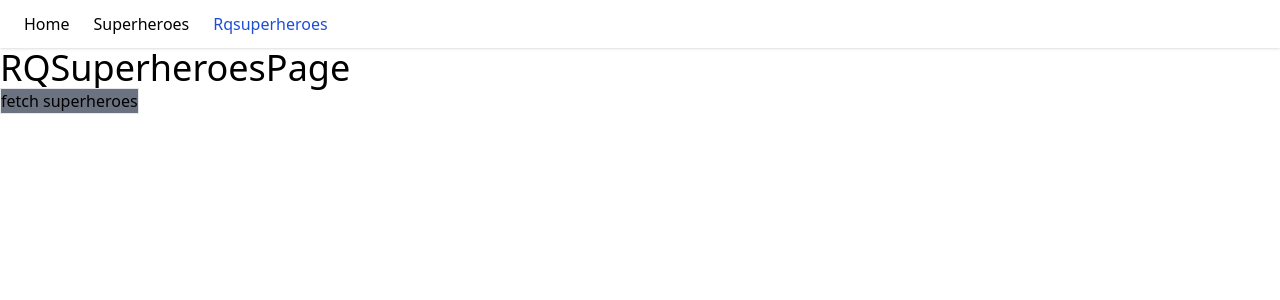
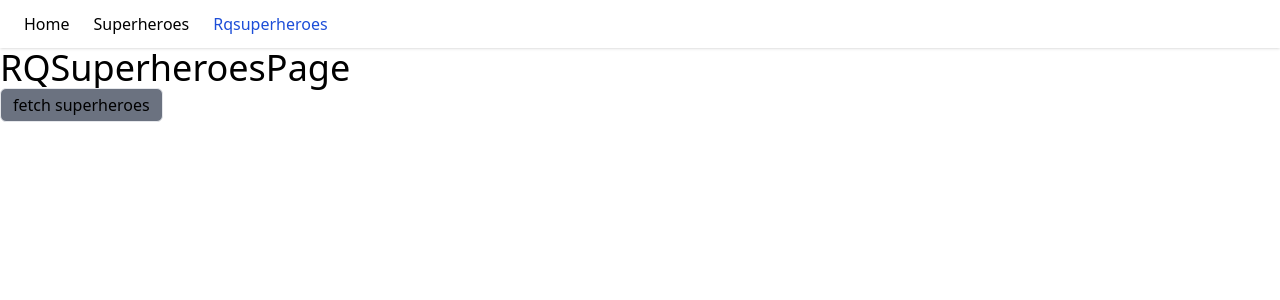
Before and after one commit to armin-bkh/react-query-practice, a React (Create React App) app: page /rqsuperheroes in a window 1280 px wide. Shown: the top 300 px of the page. Built offline with nearby package versions, Linux system fonts and the light colour scheme.

Commit message:
onSuccess and onError callbacks

```diff
--- a/src/Pages/RQSuperheroesPage.jsx
+++ b/src/Pages/RQSuperheroesPage.jsx
@@ -7,16 +7,26 @@ const fetchSuperheroes = () => {
   return http.get("/superheroes");
 };
 
+const onSuccess = (data) => {
+  console.log("success", data);
+};
+
+const onError = (error) => {
+  console.log("error", error);
+};
+
 function RQSuperheroesPage() {
   const { isLoading, isFetching, isError, error, isIdle, refetch, data } =
     useQuery("rq-super-heroes", fetchSuperheroes, {
       enabled: false,
+      onSuccess,
+      onError,
     });
   return (
     <Layout>
       <div className="text-4xl">RQSuperheroesPage</div>
-      {!isIdle ? (
-        isLoading || isFetching ? (
+      {!isIdle &&
+        (isLoading || isFetching ? (
           <h1>Loading...</h1>
         ) : !isError && data ? (
           data.data.map((superhero) => (
@@ -24,9 +34,11 @@ function RQSuperheroesPage() {
           ))
         ) : (
           <h1>{error.message}</h1>
-        )
-      ) : null}
-      <button className="border bg-gray-500" onClick={refetch}>
+        ))}
+      <button
+        className="border bg-gray-500 px-3 py-1 rounded-md"
+        onClick={refetch}
+      >
         fetch superheroes
       </button>
     </Layout>
```
